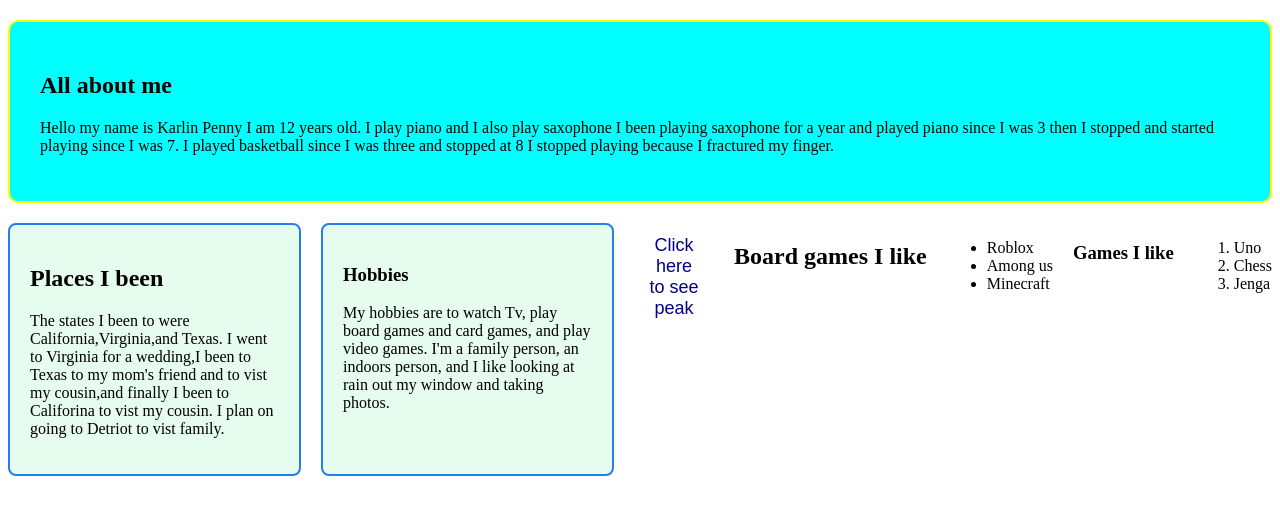
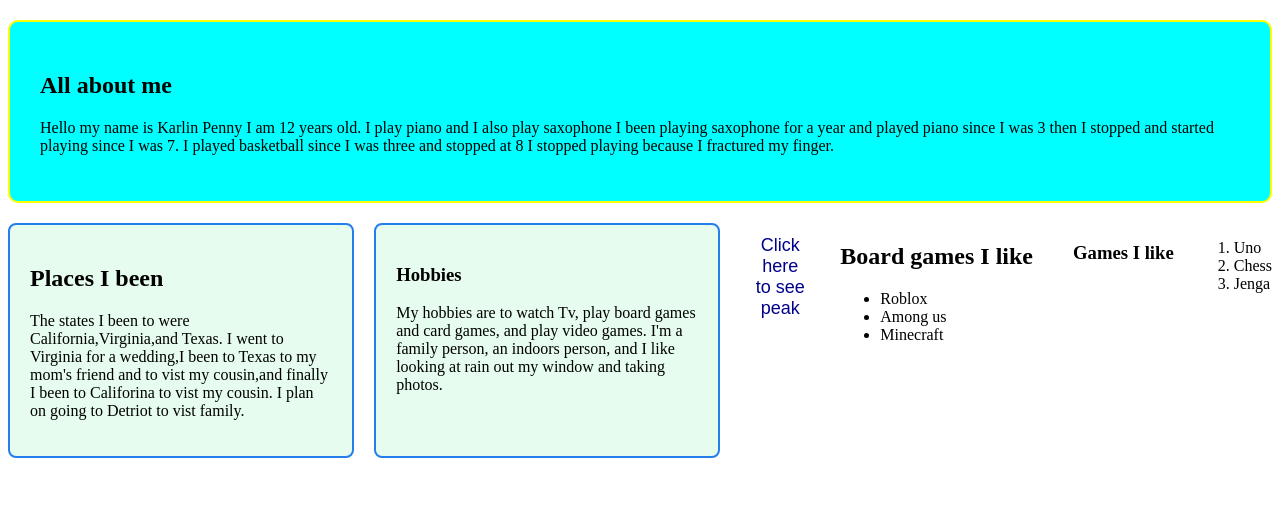
Before and after one commit to 0126kwayne-lang/personal-project, a plain HTML site: page index.html in a window 1280 px wide. Drawn offline with Linux system fonts and the light colour scheme.

Commit message:
tried to fix list

```diff
--- a/index.html
+++ b/index.html
@@ -7,7 +7,7 @@
     <link rel="stylesheet" href="Style.css">
 </head>
 <body>
-      <section class="projects-section">
+        <section class="projects-section">
         <h2>All about me</h2>
         <p>Hello my name is Karlin Penny I am 12 years old.
             I play piano and I also play saxophone I been playing saxophone for a year and played piano since I was 3 then I stopped and started playing since I was 7.
@@ -28,22 +28,25 @@
                 <p>My hobbies are to watch Tv, play board games and card games, and play video games.
                    I'm a family person, an indoors person, and I like looking at rain out my window and taking photos. </p>
                             </div>
-                        <body>
+   <div>
 <button type="button" onclick="window.location.href='https://youtu.be/NTBfs3qHhjU?si=fGH6JOzarf78sIhP'">Click here to see peak</button>
-
-    <h2>Board games I like</h2>
+   </div>
+    <div>
+   <h2>Board games I like</h2>
  <ul>
   <li>Roblox</li>
   <li>Among us</li>
   <li>Minecraft</li>
 </ul>
-
- <h3> Games I like</h3>
+    </div>
+    <div></div>
+    <h3> Games I like</h3>
    <ol>
     <li>Uno</li>
     <li>Chess</li>
     <li>Jenga</li>
   </ol>
+</div>
 
 </body>
 </html>
```
